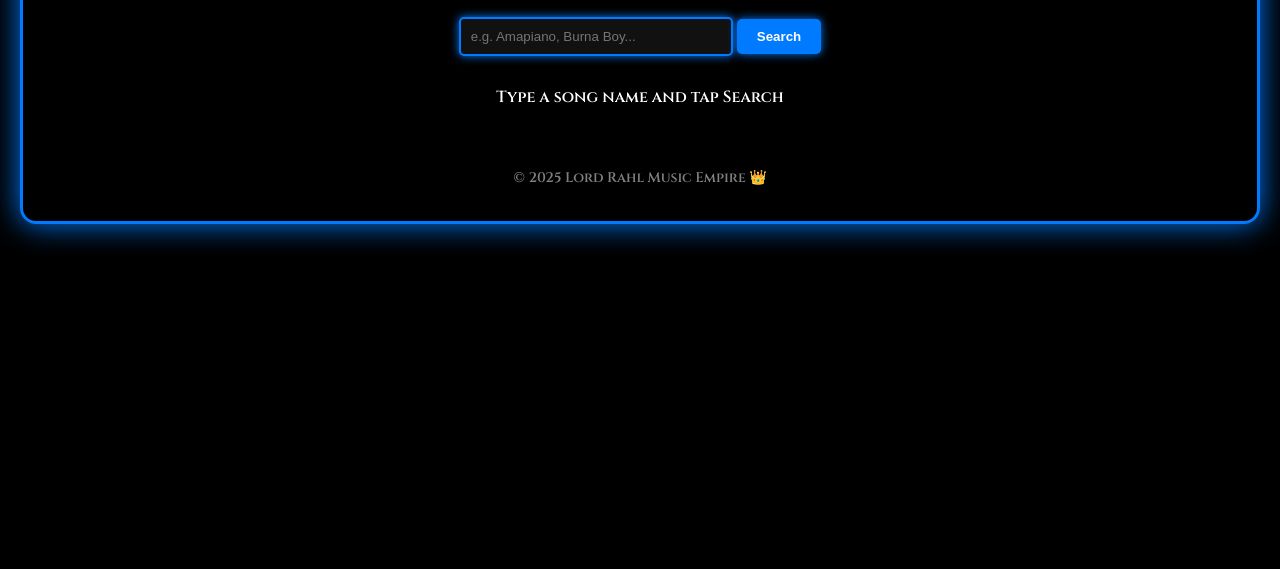
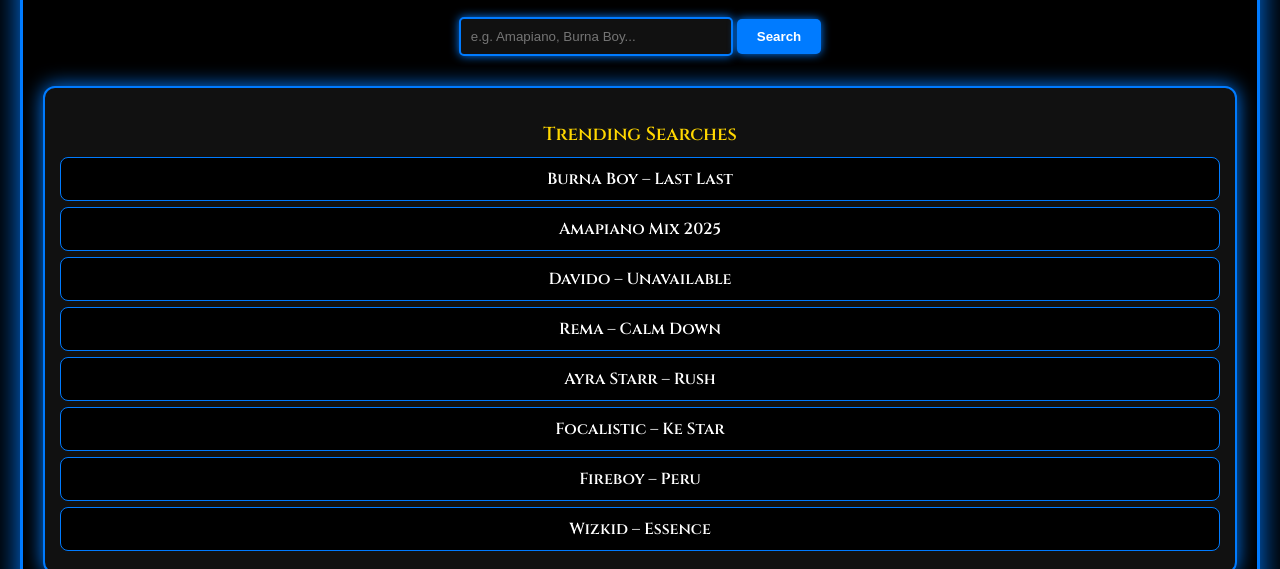
Before and after one commit to mastrerahl/MUsical-Rahl, a website: page index.html in a window 1280 px wide. Shown: the part 383-952 px from the top of the page. Before the commit the page ends 800 px from the top, so only its background shows below. Drawn offline with Linux system fonts and the light colour scheme.

Commit message:
Update index.html

```diff
--- a/index.html
+++ b/index.html
@@ -20,7 +20,22 @@
       <button onclick="searchMusic()">Search</button>
     </div>
 
-    <!-- 🎧 Results Area -->
+    <!-- 🎧 Suggested Songs (like Tubidy) -->
+    <div class="suggestions-area">
+      <h3>Trending Searches</h3>
+      <ul class="suggestions-list">
+        <li onclick="searchSuggested('Burna Boy Last Last')">Burna Boy – Last Last</li>
+        <li onclick="searchSuggested('Amapiano Mix 2025')">Amapiano Mix 2025</li>
+        <li onclick="searchSuggested('Davido Unavailable')">Davido – Unavailable</li>
+        <li onclick="searchSuggested('Rema Calm Down')">Rema – Calm Down</li>
+        <li onclick="searchSuggested('Ayra Starr Rush')">Ayra Starr – Rush</li>
+        <li onclick="searchSuggested('Focalistic Ke Star')">Focalistic – Ke Star</li>
+        <li onclick="searchSuggested('Fireboy Peru')">Fireboy – Peru</li>
+        <li onclick="searchSuggested('Wizkid Essence')">Wizkid – Essence</li>
+      </ul>
+    </div>
+
+    <!-- 🔍 Results Area -->
     <div id="results" class="results-area">
       <p>Type a song name and tap Search</p>
     </div>
@@ -30,6 +45,18 @@
     </footer>
   </div>
 
-  <script src="app.js"></script>
+  <script>
+    function searchMusic() {
+      const query = document.getElementById("searchInput").value.trim();
+      if (!query) return alert("Please enter a song name.");
+      const encoded = encodeURIComponent(query);
+      window.open(`https://ytmp3.to/youtube?q=${encoded}`, "_blank");
+    }
+
+    function searchSuggested(song) {
+      document.getElementById("searchInput").value = song;
+      searchMusic();
+    }
+  </script>
 </body>
 </html>
```
